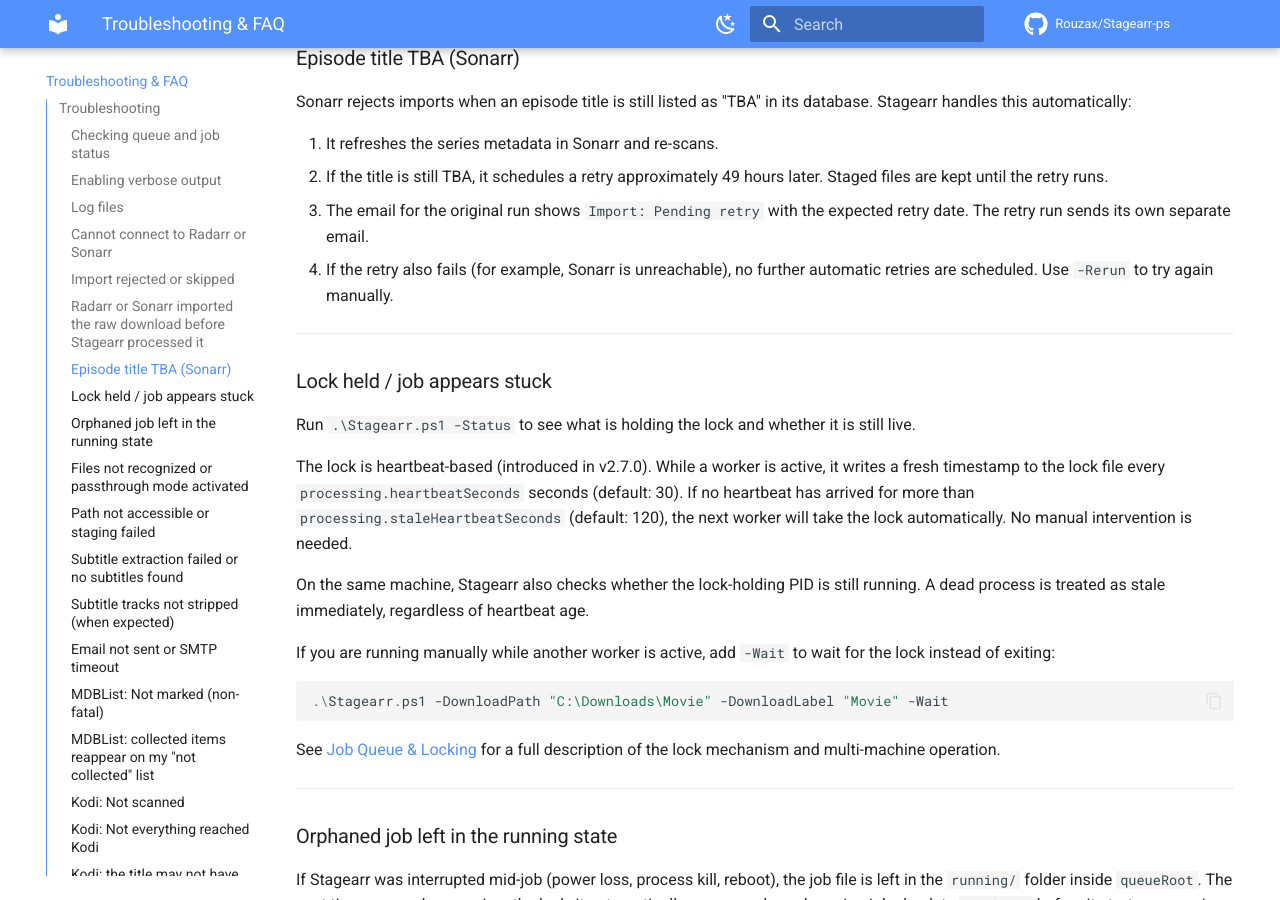
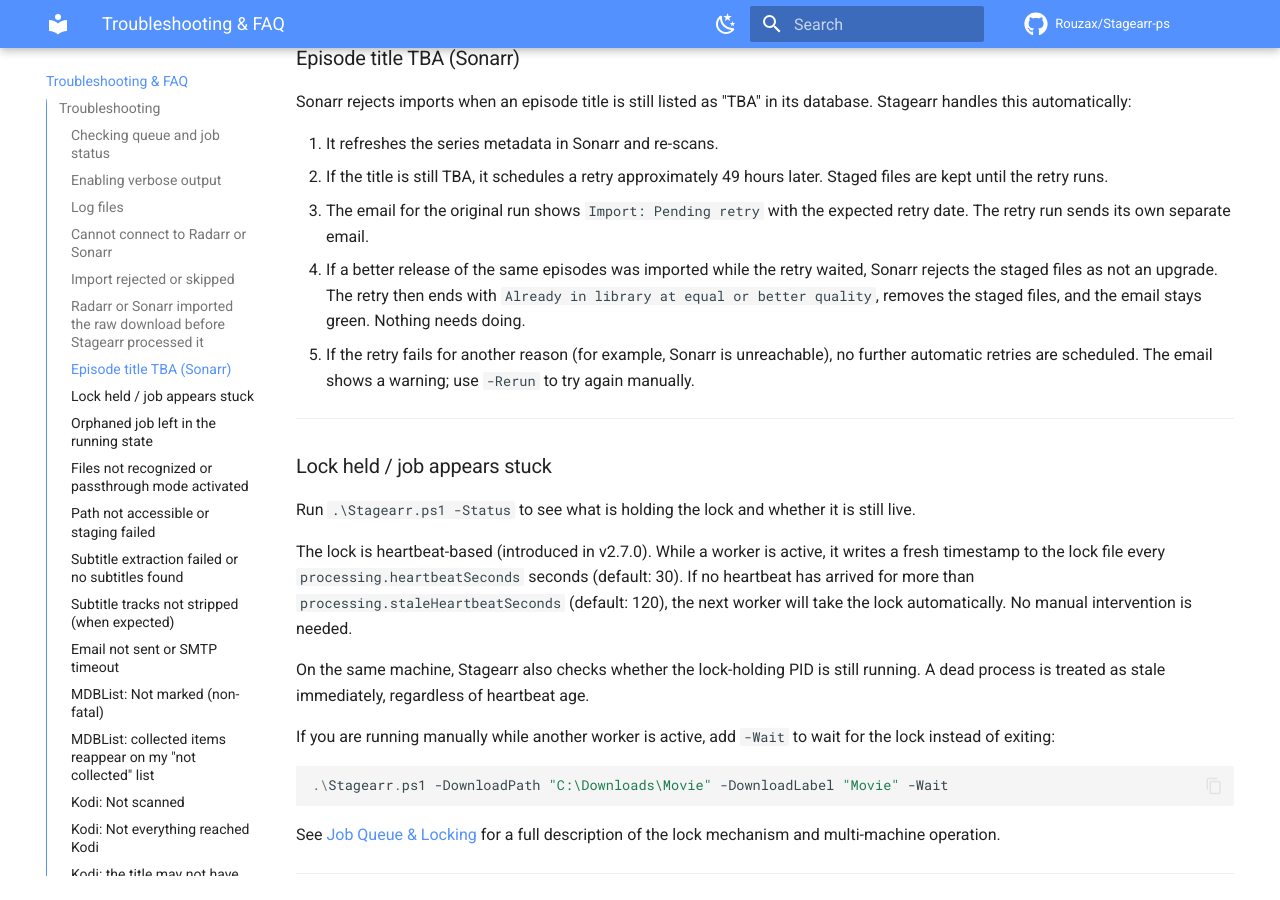
Before and after one commit to Rouzax/Stagearr-ps, an MkDocs documentation site: the page built from docs/troubleshooting.md, in a window 1280 px wide and 900 px high, scrolled down 2490 px. Built offline with MkDocs 1.6.1 and Material for MkDocs 9.7.7, drawn with Linux system fonts in a browser that asks for light colours; comment, search, counter and statistics services are not loaded.

Commit message:
fix(import): end a TBA retry quietly when a better release was imported
A TBA retry waits two days, so a better release of the same episodes
can be imported in the meantime. Sonarr then rejects every staged file
as "not an upgrade", and the retry reported that as a failed retry with
a -Rerun hint, although a rerun would be rejected the same way.

When every file of a TBA retry is rejected only as "Quality exists",
the import now ends with a skip outcome, "Already in library at equal
or better quality", and the email gets a single info note instead of
two warnings. Staged files are removed as before. Mixed rejections and
non-retry imports keep their warnings.

```diff
--- a/docs/troubleshooting.md
+++ b/docs/troubleshooting.md
@@ -98,7 +98,8 @@
 1. It refreshes the series metadata in Sonarr and re-scans.
 2. If the title is still TBA, it schedules a retry approximately 49 hours later. Staged files are kept until the retry runs.
 3. The email for the original run shows `Import: Pending retry` with the expected retry date. The retry run sends its own separate email.
-4. If the retry also fails (for example, Sonarr is unreachable), no further automatic retries are scheduled. Use `-Rerun` to try again manually.
+4. If a better release of the same episodes was imported while the retry waited, Sonarr rejects the staged files as not an upgrade. The retry then ends with `Already in library at equal or better quality`, removes the staged files, and the email stays green. Nothing needs doing.
+5. If the retry fails for another reason (for example, Sonarr is unreachable), no further automatic retries are scheduled. The email shows a warning; use `-Rerun` to try again manually.
 
 ---
 
```
Also changed, not shown: CHANGELOG.md (+3 -0 lines), developer/FUNCTION-REFERENCE.md (+2 -1 lines), docs/importing.md (+1 -1 lines), 4 other files.
